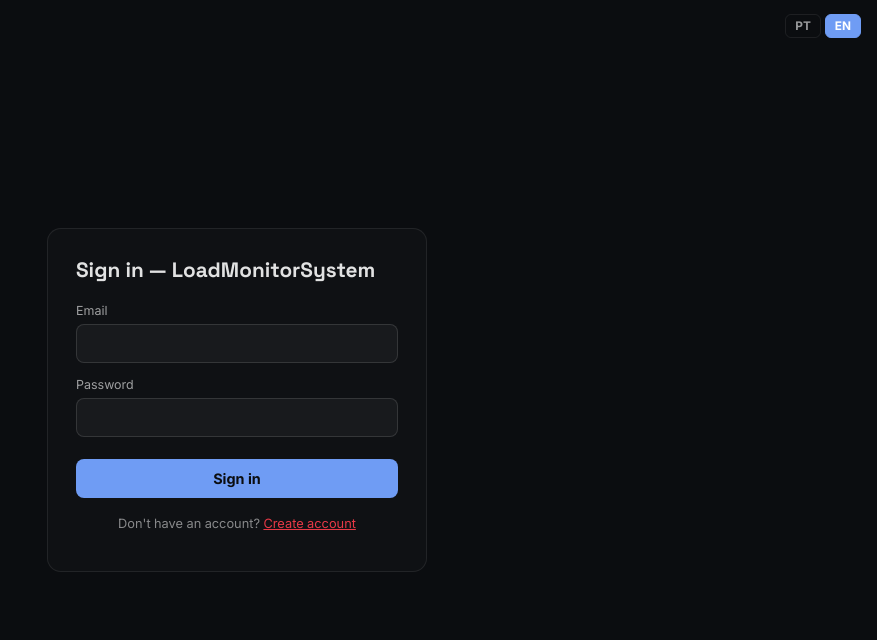
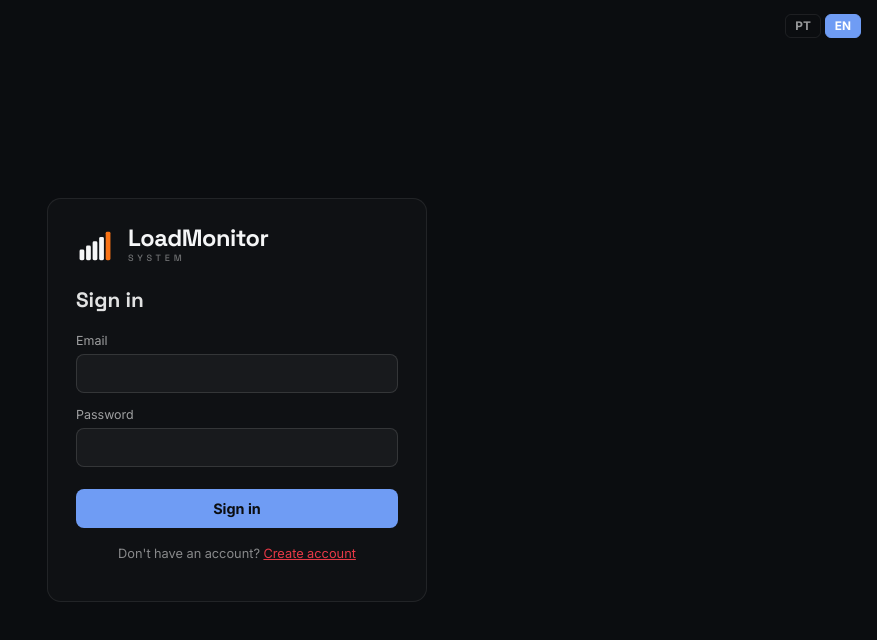
Before and after one commit to DadosGPS/Ulisses-Dashboard, a Next.js app in the folder web/: page /login in a window 1280 px wide. Shown: the top 640 px of the page, without its empty margins (403-1280 px from the left). Built offline with nearby package versions, Linux system fonts and the light colour scheme; no server answers.

Commit message:
Logo novo (Microciclo): menu lateral, ícone do browser, entrar/criar conta/convite
Co-Authored-By: Claude Opus 5.5 <noreply@anthropic.com>
Claude-Session: https://claude.ai/code/session_01CsLAE84wvZxhkkqQFLvbjV

```diff
--- a/web/app/login/page.tsx
+++ b/web/app/login/page.tsx
@@ -9,6 +9,7 @@ import { loadUserTeam } from "@/lib/supabase/auth-utils";
 import { useStore } from "@/lib/store";
 import { useTr } from "@/lib/i18n/cliente";
 import { TrocaLingua } from "@/components/layout/TrocaLingua";
+import { LogoCompleto } from "@/components/layout/Logo";
 
 export default function LoginPage() {
   const tr = useTr();
@@ -78,8 +79,9 @@ export default function LoginPage() {
           padding: 28,
         }}
       >
+        <div style={{ marginBottom: 22 }}><LogoCompleto tamanho={38} /></div>
         <h1 style={{ fontSize: "1.3rem", fontWeight: 700, margin: "0 0 20px" }}>
-          {tr("Entrar — LoadMonitorSystem")}</h1>
+          {tr("Entrar")}</h1>
 
         <label style={{ display: "block", fontSize: "0.78rem", color: "rgb(var(--ink) / 0.6)", marginBottom: 6 }}>
           {tr("Email")}</label>
--- a/web/app/signup/page.tsx
+++ b/web/app/signup/page.tsx
@@ -6,6 +6,7 @@ import Link from "next/link";
 import { createClient } from "@/lib/supabase/client";
 import { useTr } from "@/lib/i18n/cliente";
 import { TrocaLingua } from "@/components/layout/TrocaLingua";
+import { LogoCompleto } from "@/components/layout/Logo";
 
 export default function SignupPage() {
   const tr = useTr();
@@ -86,6 +87,7 @@ export default function SignupPage() {
           padding: 28,
         }}
       >
+        <div style={{ marginBottom: 22 }}><LogoCompleto tamanho={38} /></div>
         <h1 style={{ fontSize: "1.3rem", fontWeight: 700, margin: "0 0 20px" }}>{tr("Criar conta")}</h1>
 
         <Campo label={tr("Nome")} value={nome} onChange={setNome} required />
--- /dev/null
+++ b/web/components/layout/Logo.tsx
@@ -0,0 +1,35 @@
+/** Logo LoadMonitorSystem (proposta A · «Microciclo»): cinco colunas de carga
+ * a subir até ao dia de jogo, que fica na cor de destaque. As colunas seguem
+ * a cor do texto do tema (claras no escuro, escuras no claro). */
+export const LARANJA_JOGO = "#F97316";
+
+export function LogoMarca({ tamanho = 32, cor = "var(--text-strong)" }: { tamanho?: number; cor?: string }) {
+  return (
+    <svg width={tamanho} height={tamanho} viewBox="0 0 64 64" role="img" aria-label="LoadMonitorSystem">
+      <rect x="6" y="38" width="8" height="18" rx="2.5" fill={cor} />
+      <rect x="17" y="31" width="8" height="25" rx="2.5" fill={cor} />
+      <rect x="28" y="24" width="8" height="32" rx="2.5" fill={cor} />
+      <rect x="39" y="17" width="8" height="39" rx="2.5" fill={cor} />
+      <rect x="50" y="8" width="8" height="48" rx="2.5" fill={LARANJA_JOGO} />
+    </svg>
+  );
+}
+
+/** Marca + nome, na horizontal. */
+export function LogoCompleto({ tamanho = 34, mostrarSistema = true }: { tamanho?: number; mostrarSistema?: boolean }) {
+  return (
+    <div style={{ display: "flex", alignItems: "center", gap: Math.round(tamanho * 0.36) }}>
+      <LogoMarca tamanho={tamanho} />
+      <div style={{ display: "flex", flexDirection: "column", gap: 2, whiteSpace: "nowrap" }}>
+        <div className="font-display" style={{ fontSize: tamanho * 0.62, fontWeight: 700, color: "var(--text-strong)", letterSpacing: "-0.02em", lineHeight: 1 }}>
+          LoadMonitor
+        </div>
+        {mostrarSistema && (
+          <div className="font-display" style={{ fontSize: Math.max(9, tamanho * 0.24), fontWeight: 500, color: "var(--text-faint)", letterSpacing: "0.42em", lineHeight: 1.2 }}>
+            SYSTEM
+          </div>
+        )}
+      </div>
+    </div>
+  );
+}
--- a/web/components/ui/AceitarConvite.tsx
+++ b/web/components/ui/AceitarConvite.tsx
@@ -9,6 +9,7 @@ import { cores, espaco, raio } from "@/lib/theme";
 import { estiloBotao } from "@/components/ui/base";
 import { useTr } from "@/lib/i18n/cliente";
 import { TrocaLingua } from "@/components/layout/TrocaLingua";
+import { LogoCompleto } from "@/components/layout/Logo";
 
 interface Convite {
   academia: string; papel: string; papel_rotulo: string; equipas: string[]; email: string | null;
@@ -51,6 +52,7 @@ export function AceitarConvite({ token }: { token: string }) {
     <main style={{ minHeight: "100vh", display: "flex", alignItems: "center", justifyContent: "center", padding: 24, background: cores.bg }}>
       <TrocaLingua />
       <div style={{ width: "100%", maxWidth: 420, background: cores.bgCartao, border: `1px solid ${cores.borda}`, borderRadius: raio.lg, padding: 28 }}>
+        <div style={{ marginBottom: 20 }}><LogoCompleto tamanho={34} /></div>
         <div style={{ fontSize: "0.7rem", fontWeight: 700, color: cores.acento, letterSpacing: "0.08em", textTransform: "uppercase" }}>{tr("Convite")}</div>
         {!convite && !erro && <p style={{ color: cores.textoSuave }}>{tr("A carregar…")}</p>}
         {convite && (
```
Also changed, not shown: web/components/layout/Sidebar.tsx (+7 -19 lines), web/app/icon.svg (added), 1 other file (tests, documents, lock files or other folders).
